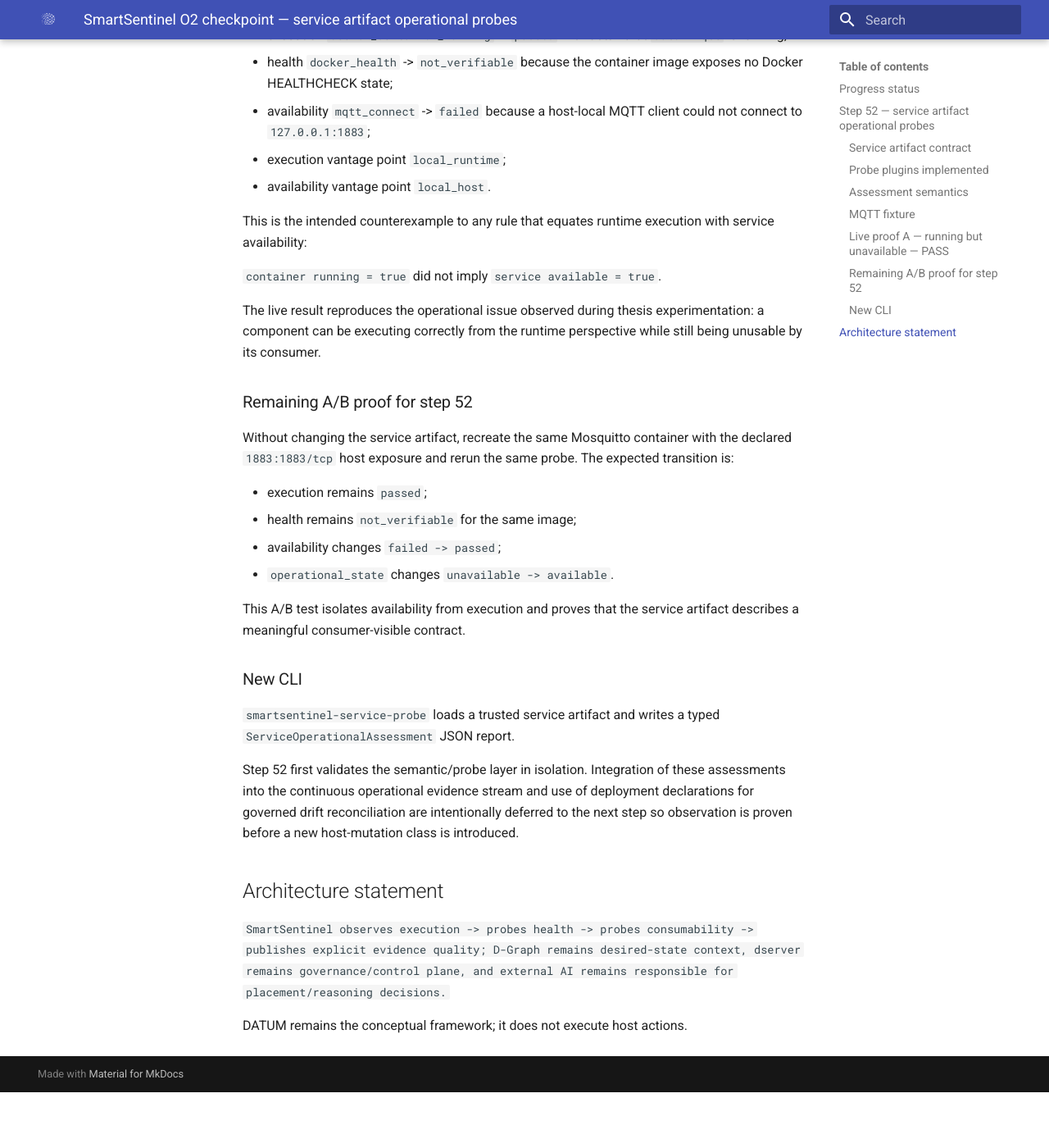
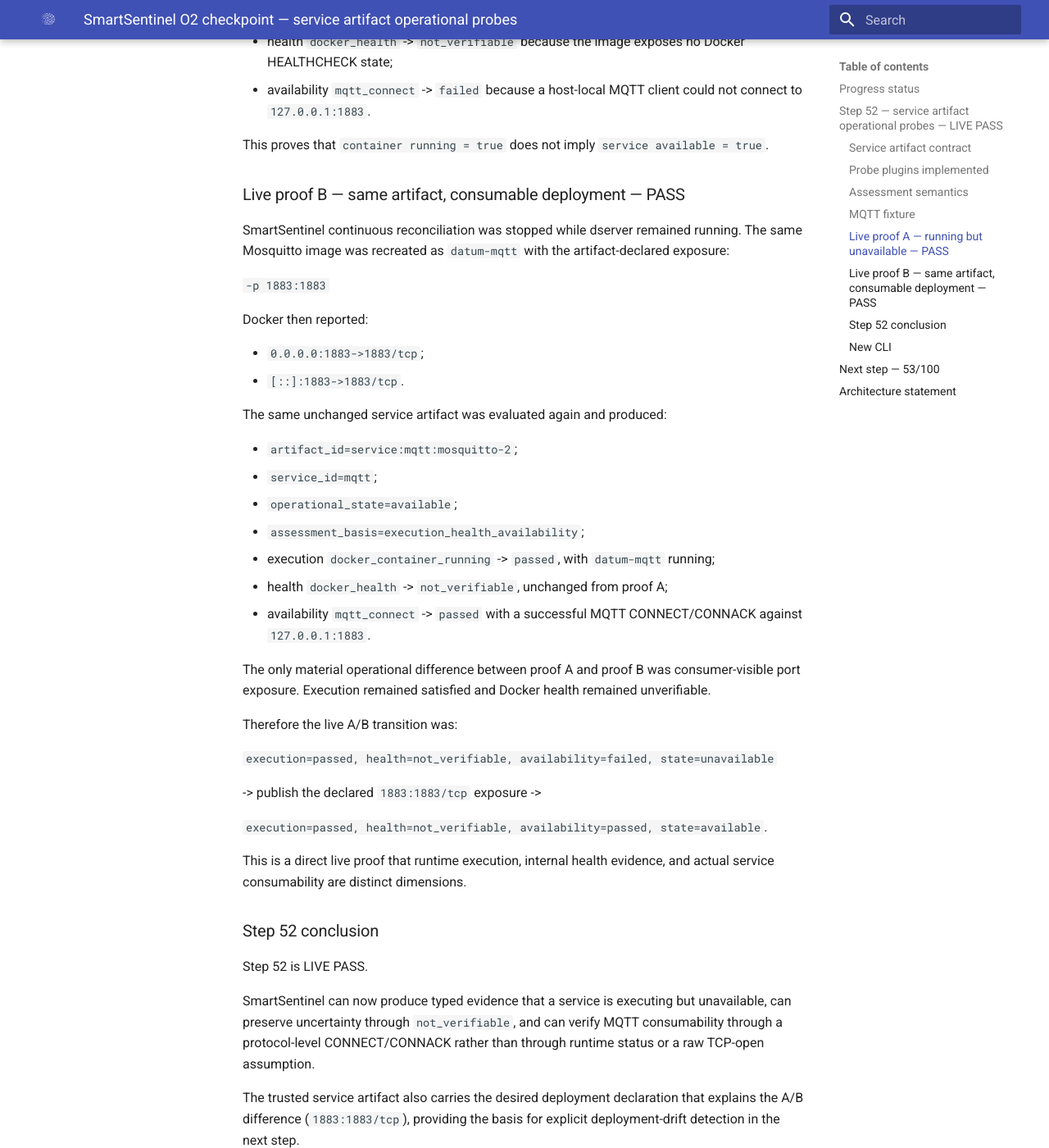
Before and after one commit to dnredson/datum, an MkDocs documentation site: the page built from documentation/checkpoints/SMARTSENTINEL_PROGRESS_2026-09-04_O2_SERVICE_ARTIFACT_PROBES.md, in a window 1280 px wide and 1400 px high, scrolled down 3011 px. Shown: the whole window at 82% size. Built offline with MkDocs 1.6.1 and Material for MkDocs 9.7.7, drawn with Linux system fonts in a browser that asks for light colours; before the commit the page ends 4343 px from its top, so only the background shows below that; some of the changed text lies outside the part shown.

Commit message:
Close step 52 service artifact live validation

```diff
--- a/documentation/checkpoints/SMARTSENTINEL_PROGRESS_2026-09-04_O2_SERVICE_ARTIFACT_PROBES.md
+++ b/documentation/checkpoints/SMARTSENTINEL_PROGRESS_2026-09-04_O2_SERVICE_ARTIFACT_PROBES.md
@@ -2,18 +2,18 @@
 
 Date: 2026-09-04
 Branch: `agent/o2-service-artifact-probes`
-Baseline main: `ef51332d602387dc10b809886e2ec90035ffbed5`
+Baseline main before step 52: `ef51332d602387dc10b809886e2ec90035ffbed5`
 
 ## Progress status
 
 - 49/100 — LIVE PASS.
 - 50/100 — LIVE PASS.
 - 51/100 — LIVE PASS.
-- 52/100 — IMPLEMENTED; first live availability-discrimination proof PASS; A/B recovery proof pending.
+- 52/100 — LIVE PASS.
 
-The validated 51/100 baseline is on `main`. Step 52 remains isolated in the development branch.
+Step 52 is closed after an A/B live proof using the same trusted MQTT service artifact.
 
-## Step 52 — service artifact operational probes
+## Step 52 — service artifact operational probes — LIVE PASS
 
 Step 52 formalizes the distinction:
 
@@ -91,40 +91,68 @@ Derived operational states include:
 
 ### Live proof A — running but unavailable — PASS
 
-The current O2 MQTT container was running but had no host port mapping. Running the unchanged service artifact produced:
+The MQTT container was running without a host port mapping. Running the unchanged service artifact produced:
 
 - `artifact_id=service:mqtt:mosquitto-2`;
 - `service_id=mqtt`;
 - `operational_state=unavailable`;
 - `assessment_basis=execution_health_availability`;
-- execution `docker_container_running` -> `passed` with detail that `datum-mqtt` is running;
-- health `docker_health` -> `not_verifiable` because the container image exposes no Docker HEALTHCHECK state;
-- availability `mqtt_connect` -> `failed` because a host-local MQTT client could not connect to `127.0.0.1:1883`;
-- execution vantage point `local_runtime`;
-- availability vantage point `local_host`.
+- execution `docker_container_running` -> `passed`;
+- health `docker_health` -> `not_verifiable` because the image exposes no Docker HEALTHCHECK state;
+- availability `mqtt_connect` -> `failed` because a host-local MQTT client could not connect to `127.0.0.1:1883`.
 
-This is the intended counterexample to any rule that equates runtime execution with service availability:
+This proves that `container running = true` does not imply `service available = true`.
 
-`container running = true` did not imply `service available = true`.
+### Live proof B — same artifact, consumable deployment — PASS
 
-The live result reproduces the operational issue observed during thesis experimentation: a component can be executing correctly from the runtime perspective while still being unusable by its consumer.
+SmartSentinel continuous reconciliation was stopped while dserver remained running. The same Mosquitto image was recreated as `datum-mqtt` with the artifact-declared exposure:
 
-### Remaining A/B proof for step 52
+`-p 1883:1883`
 
-Without changing the service artifact, recreate the same Mosquitto container with the declared `1883:1883/tcp` host exposure and rerun the same probe. The expected transition is:
+Docker then reported:
 
-- execution remains `passed`;
-- health remains `not_verifiable` for the same image;
-- availability changes `failed -> passed`;
-- `operational_state` changes `unavailable -> available`.
+- `0.0.0.0:1883->1883/tcp`;
+- `[::]:1883->1883/tcp`.
 
-This A/B test isolates availability from execution and proves that the service artifact describes a meaningful consumer-visible contract.
+The same unchanged service artifact was evaluated again and produced:
+
+- `artifact_id=service:mqtt:mosquitto-2`;
+- `service_id=mqtt`;
+- `operational_state=available`;
+- `assessment_basis=execution_health_availability`;
+- execution `docker_container_running` -> `passed`, with `datum-mqtt` running;
+- health `docker_health` -> `not_verifiable`, unchanged from proof A;
+- availability `mqtt_connect` -> `passed` with a successful MQTT CONNECT/CONNACK against `127.0.0.1:1883`.
+
+The only material operational difference between proof A and proof B was consumer-visible port exposure. Execution remained satisfied and Docker health remained unverifiable.
+
+Therefore the live A/B transition was:
+
+`execution=passed, health=not_verifiable, availability=failed, state=unavailable`
+
+-> publish the declared `1883:1883/tcp` exposure ->
+
+`execution=passed, health=not_verifiable, availability=passed, state=available`.
+
+This is a direct live proof that runtime execution, internal health evidence, and actual service consumability are distinct dimensions.
+
+### Step 52 conclusion
+
+Step 52 is LIVE PASS.
+
+SmartSentinel can now produce typed evidence that a service is executing but unavailable, can preserve uncertainty through `not_verifiable`, and can verify MQTT consumability through a protocol-level CONNECT/CONNACK rather than through runtime status or a raw TCP-open assumption.
+
+The trusted service artifact also carries the desired deployment declaration that explains the A/B difference (`1883:1883/tcp`), providing the basis for explicit deployment-drift detection in the next step.
 
 ### New CLI
 
 `smartsentinel-service-probe` loads a trusted service artifact and writes a typed `ServiceOperationalAssessment` JSON report.
 
-Step 52 first validates the semantic/probe layer in isolation. Integration of these assessments into the continuous operational evidence stream and use of deployment declarations for governed drift reconciliation are intentionally deferred to the next step so observation is proven before a new host-mutation class is introduced.
+## Next step — 53/100
+
+Integrate service operational assessments into the continuous SmartSentinel operational loop and operational evidence stream, and explicitly distinguish deployment drift from application execution/health/availability failures.
+
+Step 53 should remain observation-first: detect and publish deployment drift, but do not yet introduce automatic port/configuration repair as a new host-mutation class.
 
 ## Architecture statement
 
```
Also changed, not shown: other parts of documentation/checkpoints/SMARTSENTINEL_PROGRESS_2026-09-04_O2_SERVICE_ARTIFACT_PROBES.md (+1 -1 lines).
